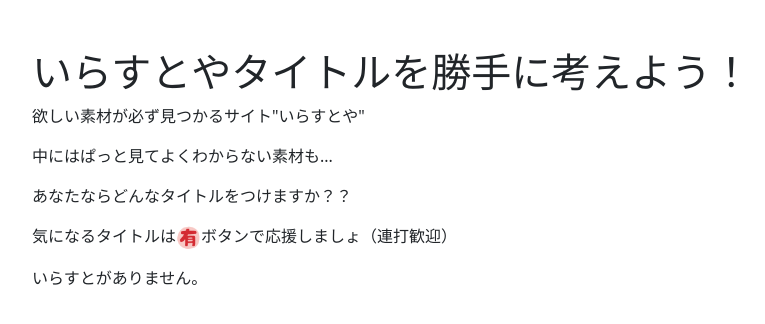
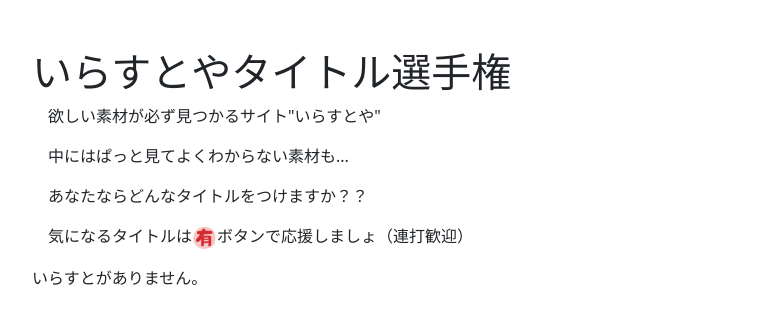
Before and after one commit to istb0/irasutoya_name, a Rails app: page / in a window 1280 px wide. Shown: the part 76-400 px from the top of the page, without its empty margins (240-1005 px from the left). Run offline with Rails 7, Linux system fonts and the light colour scheme; data that the repository does not hold is empty; style sheets or scripts are compiled from the project's sources; some libraries are stand-ins or nearby versions.

Commit message:
Improve: appearance

```diff
--- a/app/views/illustrations/index.html.erb
+++ b/app/views/illustrations/index.html.erb
@@ -1,11 +1,11 @@
 <div class="container pt-5">
   <div class="row mb-3">
     <div class="col-lg-8 offset-lg-2">
-      <h1>いらすとやタイトルを勝手に考えよう！</h1>
-      <p>欲しい素材が必ず見つかるサイト"いらすとや"</p>
-      <p>中にはぱっと見てよくわからない素材も...</p>
-      <p>あなたならどんなタイトルをつけますか？？</p>
-      <p>気になるタイトルは<%= image_tag 'text_yu.png', size: '25x25' %>ボタンで応援しましょ（連打歓迎）</p>
+      <h1>いらすとやタイトル選手権</h1>
+      <p>　欲しい素材が必ず見つかるサイト"いらすとや"</p>
+      <p>　中にはぱっと見てよくわからない素材も...</p>
+      <p>　あなたならどんなタイトルをつけますか？？</p>
+      <p>　気になるタイトルは<%= image_tag 'text_yu.png', size: '25x25' %>ボタンで応援しましょ（連打歓迎）</p>
       <!-- いらすと一覧 -->
       <div class="row">
         <div class="col-12">
--- a/app/views/layouts/application.html.erb
+++ b/app/views/layouts/application.html.erb
@@ -1,7 +1,7 @@
 <!DOCTYPE html>
 <html>
   <head>
-    <title>IrasutoyaName</title>
+    <title>いらすとやタイトル選手権</title>
     <meta name="viewport" content="width=device-width,initial-scale=1">
     <%= csrf_meta_tags %>
     <%= csp_meta_tag %>
--- a/config/locales/views/ja.yml
+++ b/config/locales/views/ja.yml
@@ -1,7 +1,7 @@
 ja:
   defaults:
     post: '投稿'
-    vote_quantity: '有'
+    vote_quantity: ' 有'
     message:
       posted: '%{item}を投稿しました'
       not_posted: '%{item}を投稿できませんでした'
```
